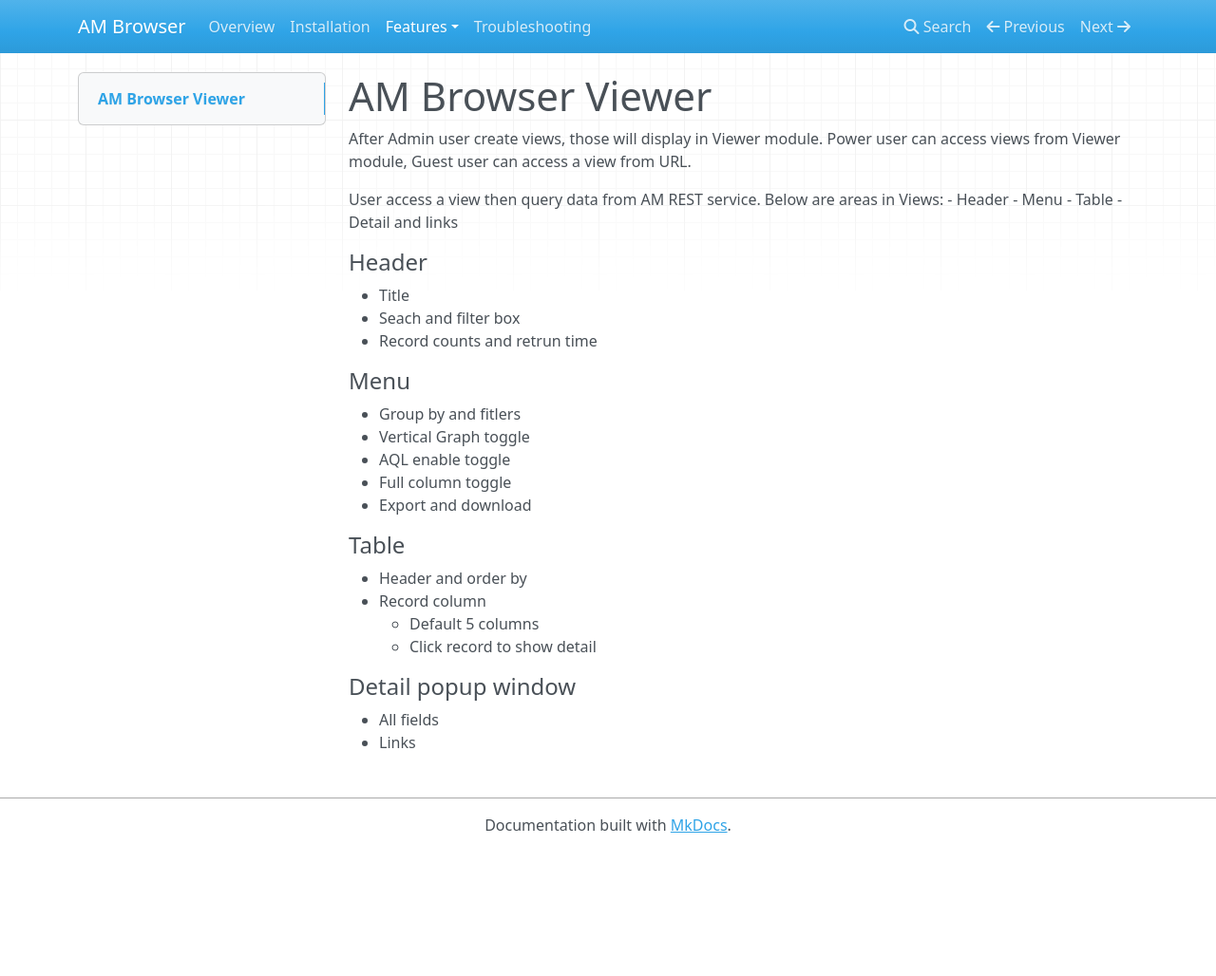
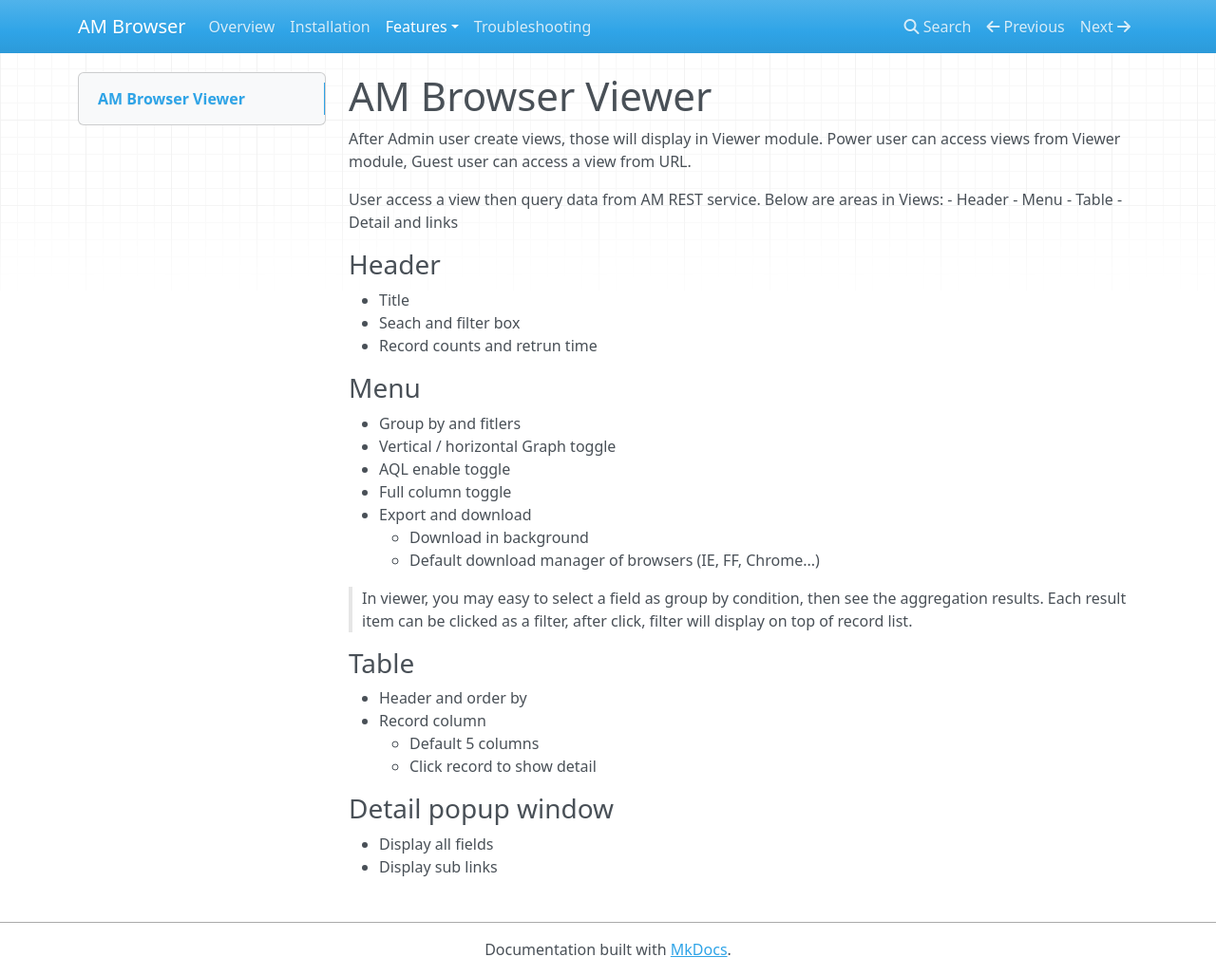
Before and after one commit to masogit/amb-doc, an MkDocs documentation site: the page built from docs/features/viewer.md, in a window 1280 px wide and 1028 px high. Shown: the whole window at 95% size. Built offline with MkDocs 1.6.1, drawn with Linux system fonts in a browser that asks for light colours; nearby versions of some CDN libraries; old or Windows-style settings are respelled for this version of MkDocs.

Commit message:
Update viewer

```diff
--- a/docs/features/viewer.md
+++ b/docs/features/viewer.md
@@ -9,24 +9,29 @@
 - Table
 - Detail and links
 
-#### Header
+### Header
 - Title
 - Seach and filter box
 - Record counts and retrun time
 
-#### Menu
+### Menu
 - Group by and fitlers
-- Vertical Graph toggle
+- Vertical / horizontal Graph toggle
 - AQL enable toggle
 - Full column toggle
 - Export and download
+    - Download in background
+    - Default download manager of browsers (IE, FF, Chrome...)
 
-#### Table
+> In viewer, you may easy to select a field as group by condition, then see the aggregation results.
+Each result item can be clicked as a filter, after click, filter will display on top of record list.
+
+### Table
 - Header and order by
 - Record column
     - Default 5 columns
     - Click record to show detail
 
-#### Detail popup window
-- All fields
-- Links
+### Detail popup window
+- Display all fields
+- Display sub links
```
